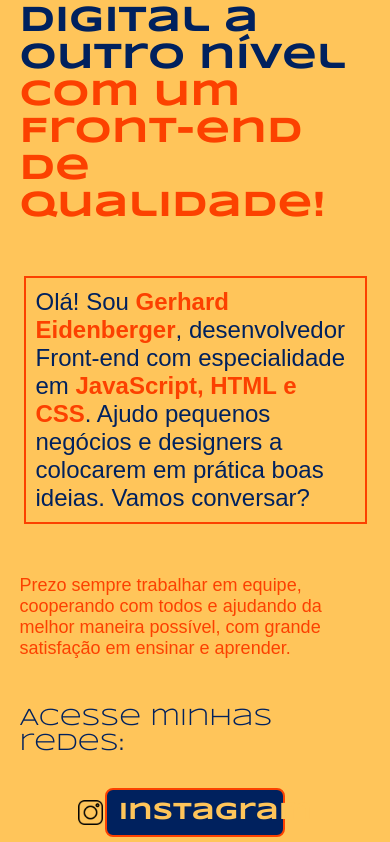
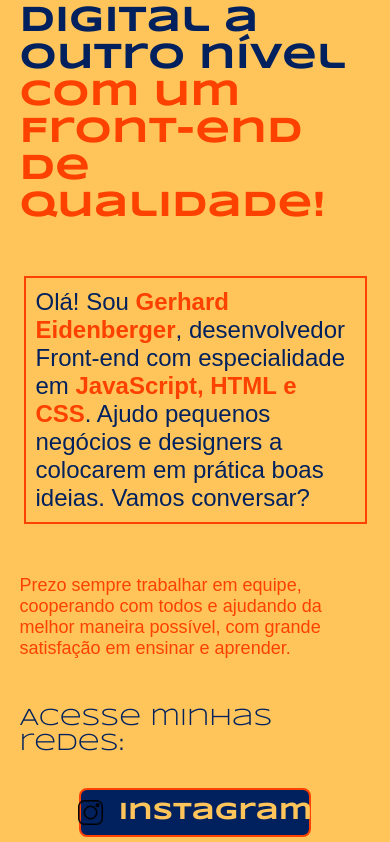
Before and after one commit to k1sh4s/portifolioComAlura, a plain HTML site: page index.html in a window 390 px wide. Shown: the part 672-1514 px from the top of the page. Drawn offline with nearby package versions, Linux system fonts and the light colour scheme; a web font is replaced by a local one.

Commit message:
update style.css

```diff
--- a/stilos/style.css
+++ b/stilos/style.css
@@ -178,4 +178,8 @@ body {
         width: auto;
     }
 
+    .apresentacao__links__navegacao{
+        width: 65%;
+    }
+
 }
```
